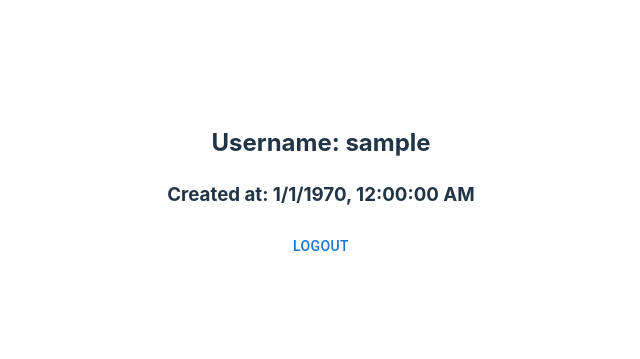
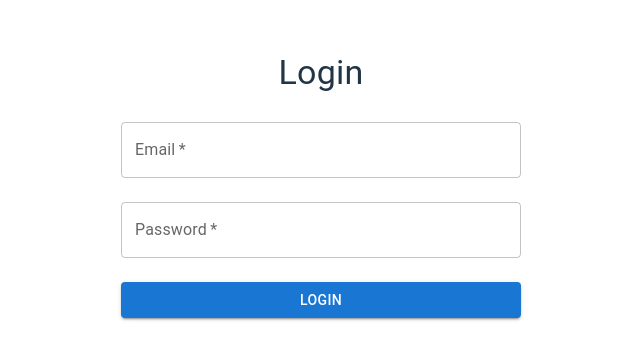
Before and after one commit to absmaa21/homezone_web, a React (Vite) app: page /login in a window 1280 px wide. Before the commit this address led to /. Shown: the part 215-574 px from the top of the page, without its empty margins (319-959 px from the left). Built offline with nearby package versions, Linux system fonts and the light colour scheme; sample sign-in values are in the browser's storage.

Commit message:
logo & env

```diff
--- a/env.ts
+++ b/env.ts
@@ -1 +1,17 @@
-export const ip_address = "10.151.6.225:3000"
+export enum Environment {
+  BUILD,
+  FRONTEND,
+}
+
+export enum Loglevel {
+  TRACE,
+  DEBUG,
+  INFO,
+  WARN,
+  ERROR,
+}
+
+
+export const ip_address: string = "10.151.6.225:3000"
+export const base_url: string = "http://" + ip_address
+export const env: Environment = Environment.FRONTEND
--- a/src/components/pages/LoginPage.tsx
+++ b/src/components/pages/LoginPage.tsx
@@ -1,6 +1,6 @@
 import {TextField, Button, Box, Typography} from '@mui/material';
 import {useUser} from "../../contexts/UserContext.tsx";
-import {useEffect, useState} from "react";
+import {useState} from "react";
 
 interface formProps {
   email: string,
@@ -23,7 +23,7 @@ const LoginPage = () => {
       flexDirection="column"
       alignItems="center"
       justifyContent="center"
-      sx={{width: 400, margin: 'auto', marginTop: '20vh'}}
+      sx={{width: 400, margin: 'auto'}}
     >
       <Typography variant="h4" gutterBottom>
         Login
--- a/src/contexts/UserContext.tsx
+++ b/src/contexts/UserContext.tsx
@@ -1,6 +1,6 @@
-import React, {createContext, useState, useEffect, useContext} from "react";
+import React, {createContext, useContext, useEffect, useState} from "react";
 import {InfoEndpointResponse, LoginEndpointResponse, User} from "../models/User.ts";
-import {ip_address} from "../../env.ts";
+import {base_url, env, Environment} from "../../env.ts";
 import {useNavigate} from "react-router-dom";
 
 interface UserContextProps {
@@ -10,7 +10,6 @@ interface UserContextProps {
   refreshToken: () => void;
   logout: () => void;
   getInfo: (accessToken: string) => Promise<void>;
-  isLoggedIn: boolean;
 }
 
 const UserContext = createContext<UserContextProps | undefined>(undefined);
@@ -18,29 +17,26 @@ const UserContext = createContext<UserContextProps | undefined>(undefined);
 export const UserProvider: React.FC<{ children: React.ReactNode }> = ({children}) => {
   const navigate = useNavigate()
   const [user, setUser] = useState<User | null>(null);
-  const [isLoggedIn, setIsLoggedIn] = useState(false);
 
   useEffect(() => {
     if (user) {
-      setIsLoggedIn(true);
       localStorage.setItem("user", JSON.stringify(user))
       navigate("/")
-    } else {
-      setIsLoggedIn(false)
-      if (window.location.href.includes("login") || window.location.href.includes("register")) return
-      navigate("/login")
+      return
     }
-  }, [navigate, user]);
+    if (window.location.href.includes("login") || window.location.href.includes("register")) return
 
-  useEffect(() => {
     const storedUser = localStorage.getItem("user")
     if (storedUser) {
       setUser(JSON.parse(storedUser))
+      return
     }
-  }, []);
+
+    navigate("/login")
+  }, [navigate, user]);
 
   const register = (uname: string, email: string, password: string): boolean => {
-    fetch(`http://${ip_address}/user/register`, {
+    fetch(`${base_url}/user/register`, {
       method: "POST",
       headers: {
         "Content-Type": "application/json",
@@ -61,9 +57,22 @@ export const UserProvider: React.FC<{ children: React.ReactNode }> = ({children}
   };
 
   const login = async (email: string, password: string): Promise<void> => {
+    if (env === Environment.FRONTEND) {
+      setUser({
+        id: 'abc123-dfg-456',
+        username: 'orcan',
+        email: 'orcan@gmail.com',
+        access_token: 'eyra',
+        refresh_token: 'neyra',
+        created_at: Date.now() - 543243,
+        updated_at: Date.now(),
+      })
+      return
+    }
+
     try {
       const loginFetch: LoginEndpointResponse = await (
-        await fetch(`http://${ip_address}/user/login`, {
+        await fetch(`${base_url}/user/login`, {
           method: "POST",
           headers: {
             "Content-Type": "application/json",
@@ -99,8 +108,14 @@ export const UserProvider: React.FC<{ children: React.ReactNode }> = ({children}
   };
 
   const logout = () => {
+    if (env === Environment.FRONTEND) {
+      localStorage.removeItem("user")
+      setUser(null)
+      return
+    }
+
     if (user?.access_token) {
-      fetch(`http://${ip_address}/user/logout`, {
+      fetch(`${base_url}/user/logout`, {
         method: "POST",
         headers: {
           Authorization: "Bearer " + user.access_token,
@@ -110,7 +125,6 @@ export const UserProvider: React.FC<{ children: React.ReactNode }> = ({children}
           if (r.ok) {
             localStorage.removeItem("user")
             setUser(null);
-            setIsLoggedIn(false);
             console.log("Logged out successfully.");
           } else {
             console.error("Error logging out.");
@@ -127,7 +141,7 @@ export const UserProvider: React.FC<{ children: React.ReactNode }> = ({children}
 
     console.log("Fetching user info...");
     const infoFetch: InfoEndpointResponse = await (
-      await fetch(`http://${ip_address}/user/info`, {
+      await fetch(`${base_url}/user/info`, {
         method: "GET",
         headers: {
           Authorization: "Bearer " + accessToken,
@@ -147,7 +161,7 @@ export const UserProvider: React.FC<{ children: React.ReactNode }> = ({children}
 
   return (
     <UserContext.Provider
-      value={{user, register, login, refreshToken, logout, getInfo, isLoggedIn}}
+      value={{user, register, login, refreshToken, logout, getInfo }}
     >
       {children}
     </UserContext.Provider>
```
Also changed, not shown: src/assets/logo.svg (added).
